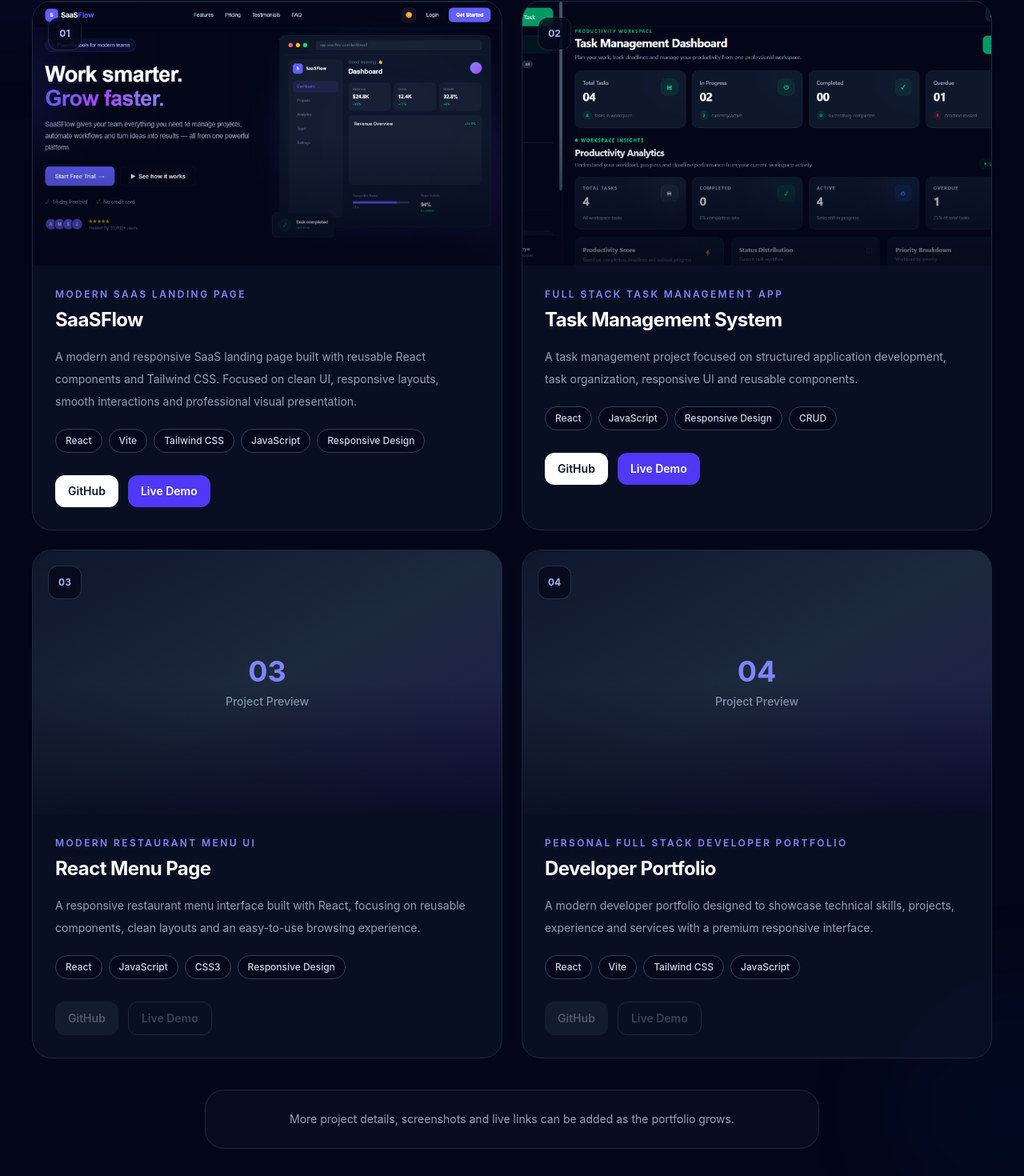
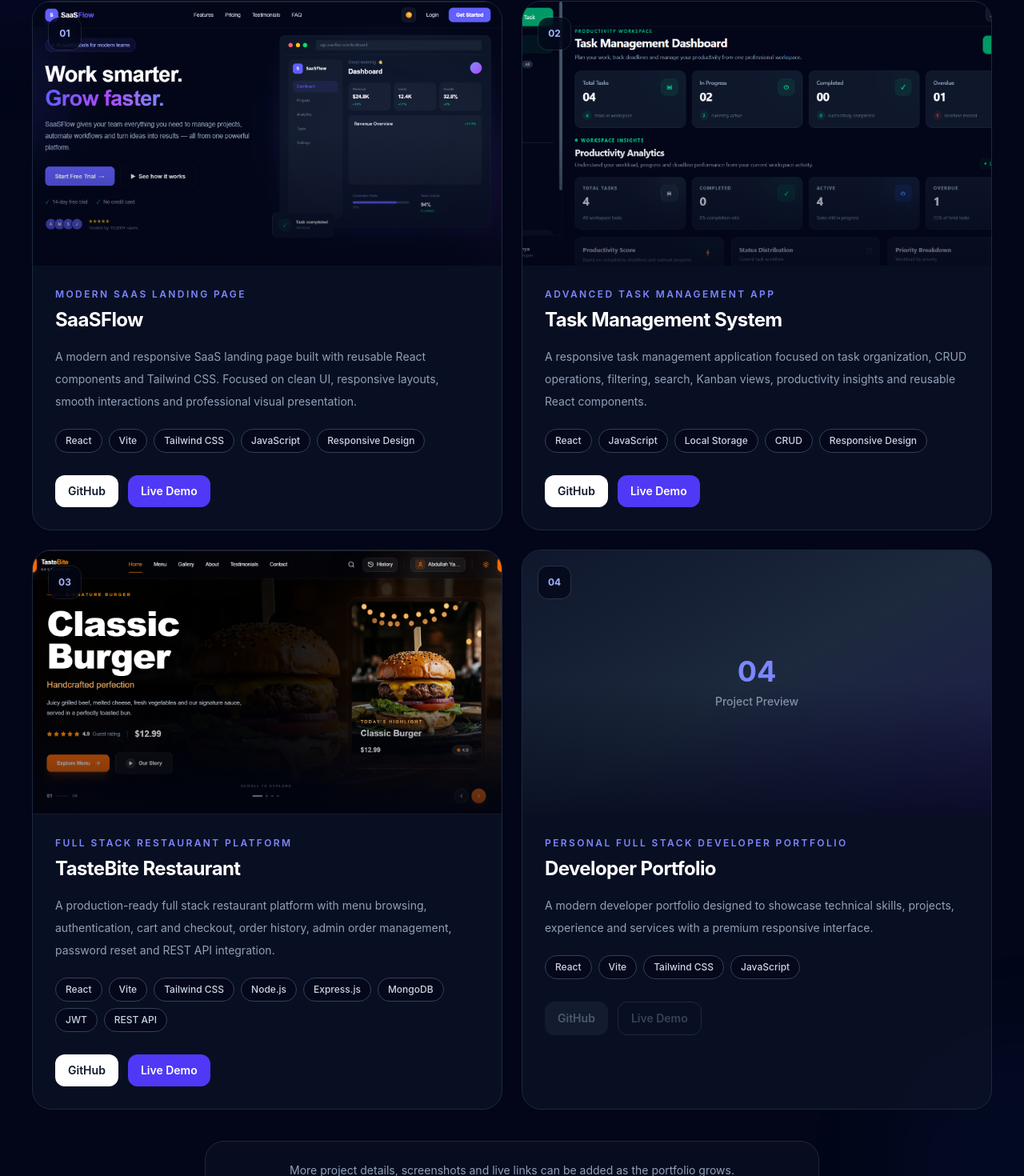
Before and after one commit to Abdullahyahya12/Abdullah-Yahya-Portfolio-, a React (Vite) app: page / in a window 1280 px wide. Shown: the part 3673-5143 px from the top of the page at 80% size. Built offline with nearby package versions, Linux system fonts and the light colour scheme.

Commit message:
Add TasteBite restaurant project

```diff
--- a/src/Component/Projects.jsx
+++ b/src/Component/Projects.jsx
@@ -1,4 +1,3 @@
-
 import useScrollReveal from "../Hooks/useScrollReveal";
 
 const projects = [
@@ -20,38 +19,48 @@ const projects = [
       "https://github.com/Abdullahyahya12/Saas-Landing-Page-React",
     live: "https://saas-landing-page-react-steel.vercel.app/",
   },
+
   {
     id: 2,
     title: "Task Management System",
-    subtitle: "Full Stack Task Management App",
+    subtitle: "Advanced Task Management App",
     description:
-      "A task management project focused on structured application development, task organization, responsive UI and reusable components.",
+      "A responsive task management application focused on task organization, CRUD operations, filtering, search, Kanban views, productivity insights and reusable React components.",
     image: "/Projects/tmg.png",
     technologies: [
       "React",
       "JavaScript",
+      "Local Storage",
+      "CRUD",
       "Responsive Design",
-      "CRUD",
     ],
-    github: "https://github.com/Abdullahyahya12/Task-Management-System",
+    github:
+      "https://github.com/Abdullahyahya12/Task-Management-System",
     live: "https://abdullah-yahya-portfolio-y5v2.vercel.app/",
   },
+
   {
     id: 3,
-    title: "React Menu Page",
-    subtitle: "Modern Restaurant Menu UI",
+    title: "TasteBite Restaurant",
+    subtitle: "Full Stack Restaurant Platform",
     description:
-      "A responsive restaurant menu interface built with React, focusing on reusable components, clean layouts and an easy-to-use browsing experience.",
-    image: null,
+      "A production-ready full stack restaurant platform with menu browsing, authentication, cart and checkout, order history, admin order management, password reset and REST API integration.",
+    image: "/Projects/tastebite.png",
     technologies: [
       "React",
-      "JavaScript",
-      "CSS3",
-      "Responsive Design",
+      "Vite",
+      "Tailwind CSS",
+      "Node.js",
+      "Express.js",
+      "MongoDB",
+      "JWT",
+      "REST API",
     ],
-    github: "#",
-    live: "#",
+    github:
+      "https://github.com/Abdullahyahya12/TasteBite-Restaurant",
+    live: "https://taste-bite-restaurant.vercel.app/",
   },
+
   {
     id: 4,
     title: "Developer Portfolio",
@@ -68,7 +77,6 @@ const projects = [
     github: "#",
     live: "#",
   },
-
 ];
 
 function ProjectCard({ project, index, darkMode }) {
@@ -97,6 +105,7 @@ function ProjectCard({ project, index, darkMode }) {
             alt={`${project.title} project preview`}
             className="h-full w-full object-cover object-top transition-transform duration-700 group-hover:scale-105"
             loading={index === 0 ? "eager" : "lazy"}
+            decoding="async"
           />
         ) : (
           <div
@@ -325,8 +334,8 @@ function Projects({ darkMode }) {
             }`}
           >
             A selection of projects demonstrating my approach to modern
-            frontend development, responsive interfaces and reusable React
-            components.
+            frontend and full stack development, responsive interfaces and
+            reusable React components.
           </p>
         </div>
 
```
Also changed, not shown: public/Projects/tastebite.png (added).
